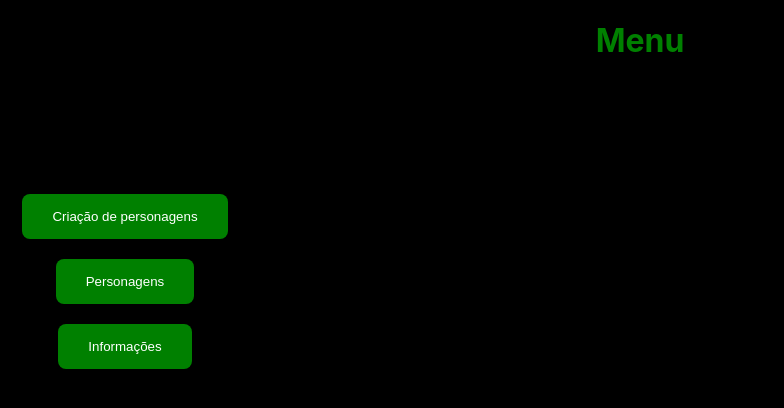
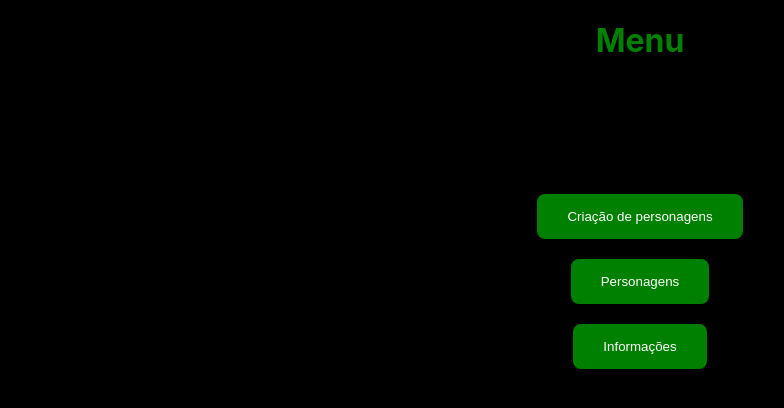
Before and after one commit to HudsonL2005/Biopunk, a React (Create React App) app in the folder project-biopunk/: page / in a window 1280 px wide. Shown: the top 408 px of the page, without its empty margins (0-784 px from the left). Built offline with nearby package versions, Linux system fonts and the light colour scheme.

Commit message:
alinhamento dos botoes

```diff
--- a/project-biopunk/src/style/coisa.css
+++ b/project-biopunk/src/style/coisa.css
@@ -9,8 +9,7 @@ body {
 }
 
 .botoesContainer {
-    width: 250px;
-    height: 50px;
+
     display: flex;
     justify-content: center;
     align-items: center;
```
